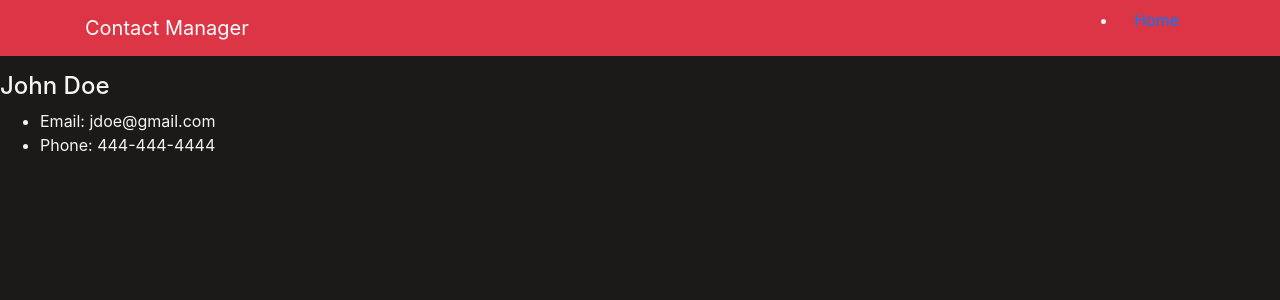
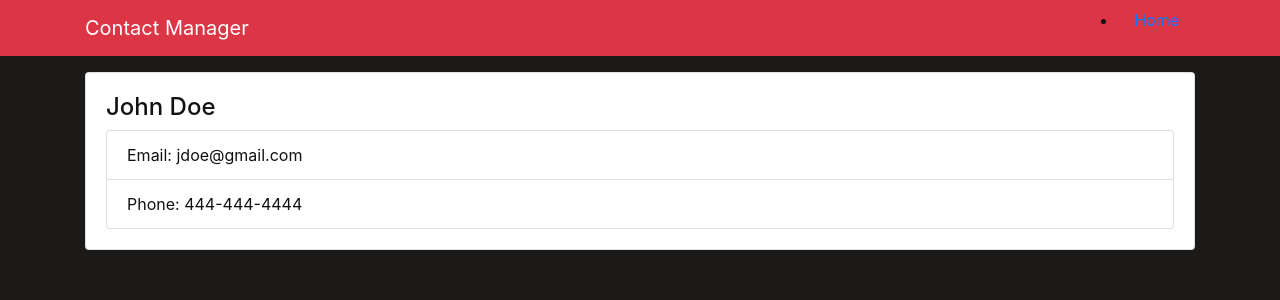
Before and after one commit to alexsjcho/contact-manager-react-app, a React (Create React App) app: page / in a window 1280 px wide. Shown: the top 300 px of the page. Built offline with nearby package versions, Linux system fonts and the light colour scheme.

Commit message:
finished implementing bootstrap

```diff
--- a/src/App.css
+++ b/src/App.css
@@ -1,4 +1,4 @@
 body {
   background-color: rgb(28, 25, 25);
-  color: whitesmoke;
+  color: rgb(19, 16, 16);
 }
--- a/src/App.js
+++ b/src/App.js
@@ -9,7 +9,13 @@ class App extends Component {
     return (
       <div className="App">
         <Header branding="Contact Manager" />
-        <Contact name="John Doe" email="jdoe@gmail.com" phone="444-444-4444" />
+        <div className="container">
+          <Contact
+            name="John Doe"
+            email="jdoe@gmail.com"
+            phone="444-444-4444"
+          />
+        </div>
       </div>
     );
   }
--- a/src/components/Contact.js
+++ b/src/components/Contact.js
@@ -6,11 +6,11 @@ class Contact extends Component {
     const { name, email, phone } = this.props;
 
     return (
-      <div>
+      <div className="card card-body mb-3">
         <h4>{name}</h4>
-        <ul>
-          <li> Email: {email}</li>
-          <li> Phone: {phone}</li>
+        <ul className="list-group">
+          <li className="list-group-item"> Email: {email}</li>
+          <li className="list-group-item"> Phone: {phone}</li>
         </ul>
       </div>
     );
```
